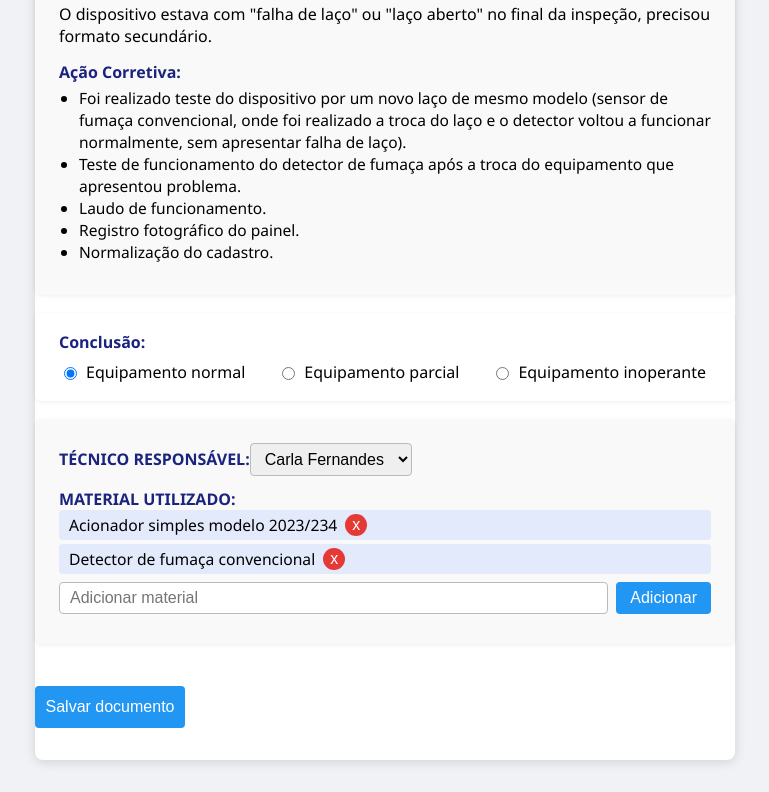
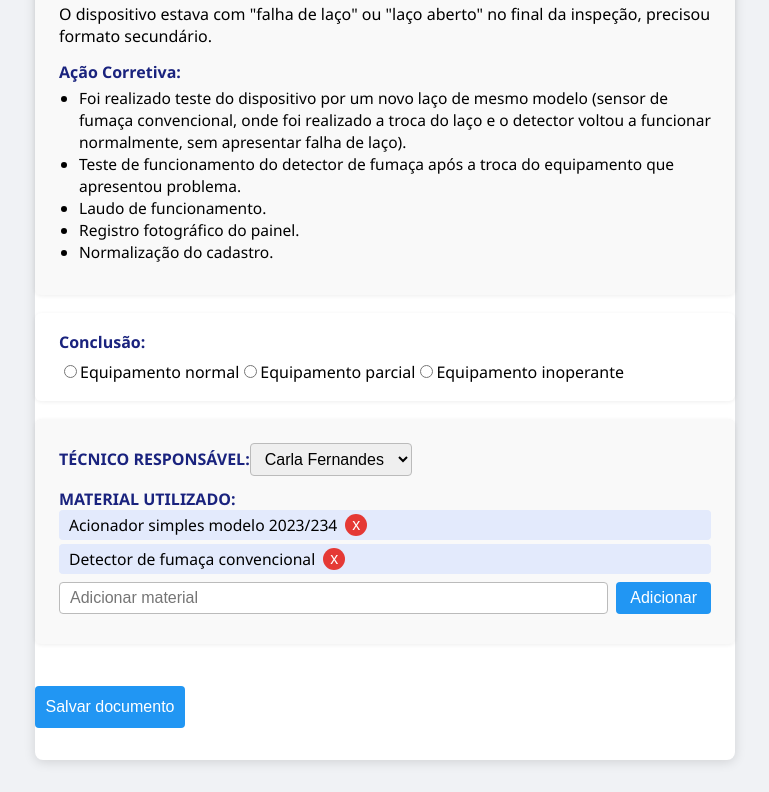
Before and after one commit to caiquemiranda/automation-reports-maintenance, a React (Create React App) app in the folder ordem-servico-corretiva/os-report-2.0/: page / in a window 1280 px wide. Shown: the part 881-1673 px from the top of the page, without its empty margins (345-1114 px from the left). Built offline with nearby package versions, Linux system fonts and the light colour scheme.

Commit message:
Atualiza o componente Conclusion para incluir estados controlados nas opções de conclusão, permitindo a seleção dinâmica e validação de erros, melhorando a interatividade e a usabilidade do formulário.

```diff
--- a/ordem-servico-corretiva/os-report-2.0/src/components/Conclusion/Conclusion.js
+++ b/ordem-servico-corretiva/os-report-2.0/src/components/Conclusion/Conclusion.js
@@ -1,20 +1,48 @@
 import React from 'react';
 import './Conclusion.css';
 
-const Conclusion = () => (
+const Conclusion = ({ conclusion, setConclusion, errors }) => (
     <section className="conclusion-section">
-        <strong>Conclusão:</strong>
-        <div className="conclusion-buttons">
-            <label>
-                <input type="radio" name="conclusao" defaultChecked /> Equipamento normal
+        <div className="conclusion-header">
+            <strong>Conclusão:</strong>
+            <div className="conclusion-line" />
+        </div>
+        <div className="conclusion-options">
+            <label className={conclusion === 'normal' ? 'selected' : ''}>
+                <input
+                    type="radio"
+                    name="conclusao"
+                    value="normal"
+                    checked={conclusion === 'normal'}
+                    onChange={() => setConclusion('normal')}
+                    required
+                />
+                Equipamento normal
             </label>
-            <label>
-                <input type="radio" name="conclusao" /> Equipamento parcial
+            <label className={conclusion === 'parcial' ? 'selected' : ''}>
+                <input
+                    type="radio"
+                    name="conclusao"
+                    value="parcial"
+                    checked={conclusion === 'parcial'}
+                    onChange={() => setConclusion('parcial')}
+                />
+                Equipamento parcial
             </label>
-            <label>
-                <input type="radio" name="conclusao" /> Equipamento inoperante
+            <label className={conclusion === 'inoperante' ? 'selected' : ''}>
+                <input
+                    type="radio"
+                    name="conclusao"
+                    value="inoperante"
+                    checked={conclusion === 'inoperante'}
+                    onChange={() => setConclusion('inoperante')}
+                />
+                Equipamento inoperante
             </label>
         </div>
+        {errors && errors.conclusion && (
+            <div className="error-msg">Selecione uma conclusão.</div>
+        )}
     </section>
 );
 
```
